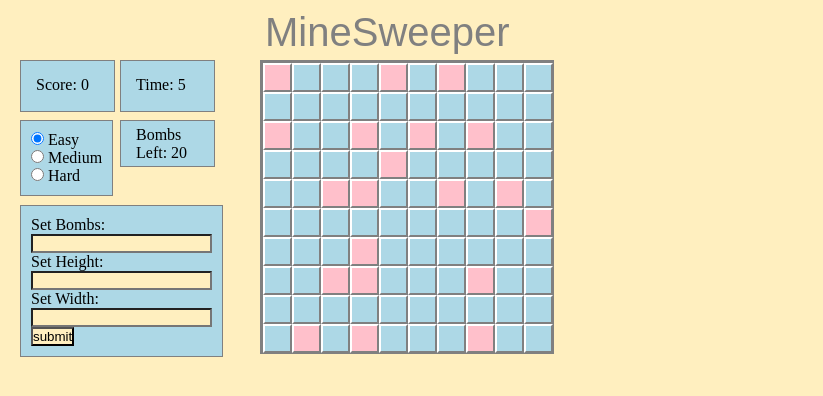
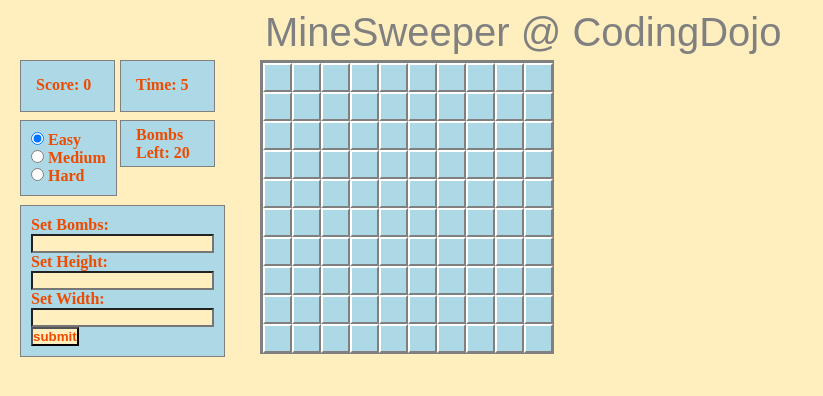
Before and after one commit to John123Yu/MineSweeper1, a plain HTML site: page MineSweeper.html in a window 1280 px wide. Shown: the whole page, without its empty margins (0-823 px from the left). Drawn offline with nearby package versions, Linux system fonts and the light colour scheme.

Commit message:
latest fixes

```diff
--- a/MineSweeper.css
+++ b/MineSweeper.css
@@ -2,6 +2,8 @@
 	margin: 0px;
 	padding: 0px;
 	background-color: rgb(255, 239, 191);
+	color: rgb(237, 75, 0);
+	font-weight: 700;
 }
 html {
 	padding-top: 60px;
--- a/MineSweeper.html
+++ b/MineSweeper.html
@@ -6,7 +6,7 @@
 </head>
 <body>
 	<div id = "container">
-		<h1>MineSweeper</h1>
+		<h1>MineSweeper @ CodingDojo</h1>
 		<div id = "wrapper">
 			<div id = 'world'></div>
 		</div>
@@ -85,6 +85,7 @@
 	});
 	$(document).ready(function() {
 		$('form').submit(function() {
+			// formUseCheck();
 			count = 0;
 			flagsused = 0;
 			difficulty.bombcount =  $('#bombs').val();
@@ -128,7 +129,12 @@
 
 /*------------------------RIGHT CLICK ------*/
 /*------------------------RIGHT CLICK ------*/
-
+	// function formUseCheck() {
+	// 	if($('#bombs').val() > ($('#height').val() * $('#width').val()) {
+	// 			alert("Too many bombs!");
+	// 			return false;
+	// 		}
+	// }
 	function masterMap() {
 		refreshMap();
 		setMap();
@@ -157,7 +163,7 @@
 					output += "<div class='box btn'></div>";
 				}
 				else if(world[i][j] == 2) {
-					output += "<div class ='bomb btn'></div>";
+					output += "<div class ='box btn'></div>";
 				}
 				else if(world[i][j] == 3) {
 					output += "<div class ='btn red'></div>";
@@ -1192,7 +1198,6 @@ $(document).mouseup(function(event) {
 });
 
 /* TO DO LIST
-1) add input boxes
 2) create a mouse down and mouse up function */
 
 	</script>
```
